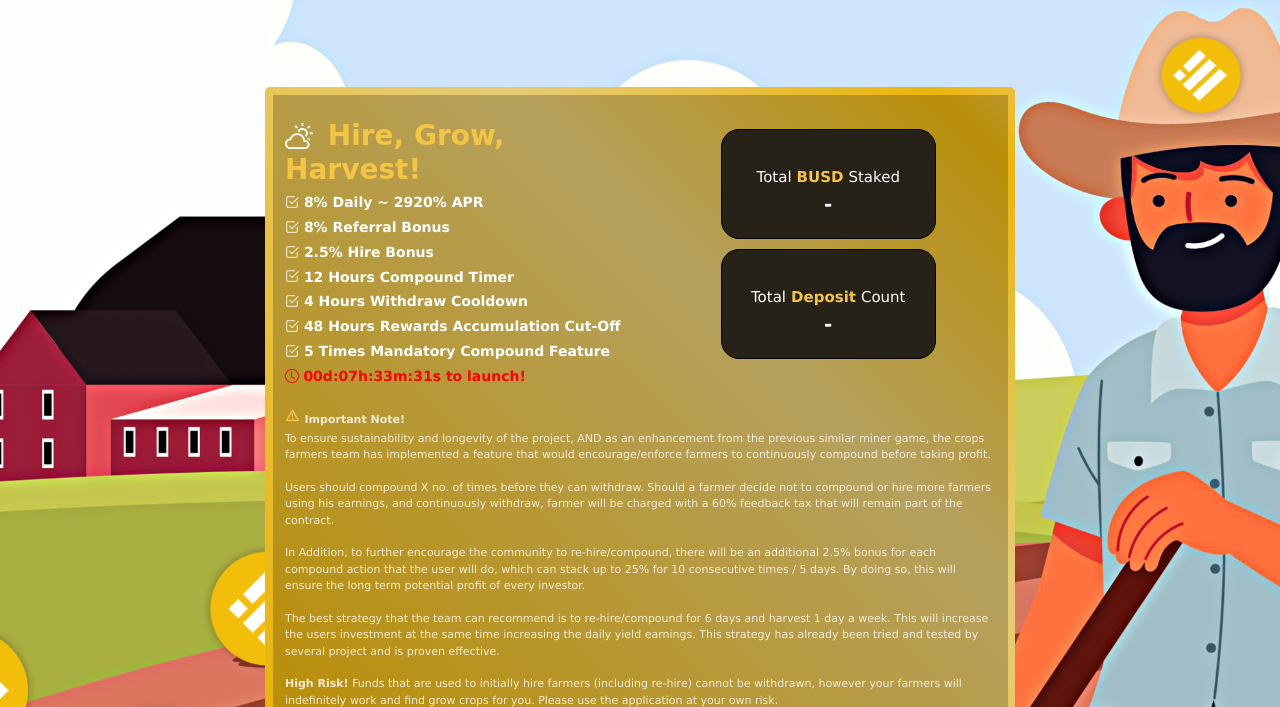
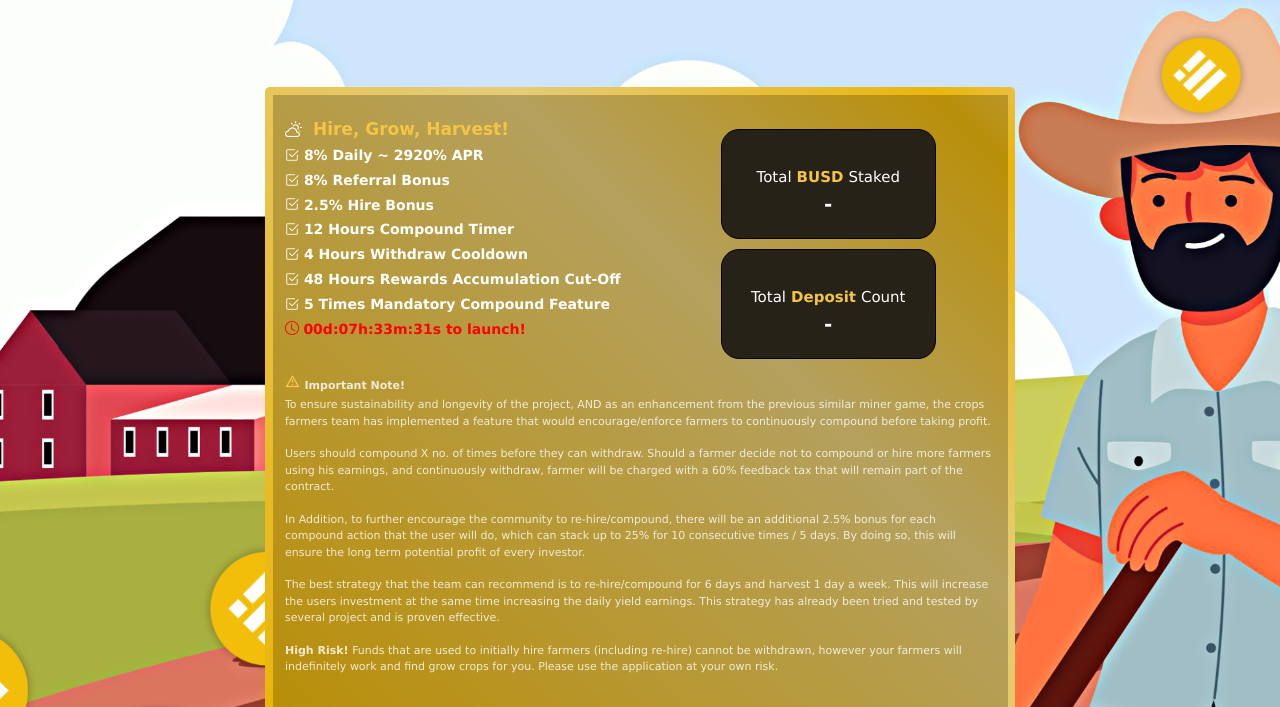
Before and after one commit to tradskie/1-BUSD-Crops-Miner, a plain HTML site: page index.html in a window 1280 px wide. Shown: the part 93-800 px from the top of the page. Drawn offline with nearby package versions, Linux system fonts and the light colour scheme.

Commit message:
Update style.css

```diff
--- a/assets/css/style.css
+++ b/assets/css/style.css
@@ -572,6 +572,12 @@
   padding-bottom: 15px;
 }
 
+#hero h3 {
+  font-weight: 600;
+  font-size: 17px;
+  line-height: 20px;
+}
+
 #hero h4 {
   font-size: 14px;
   text-align: left;
```
